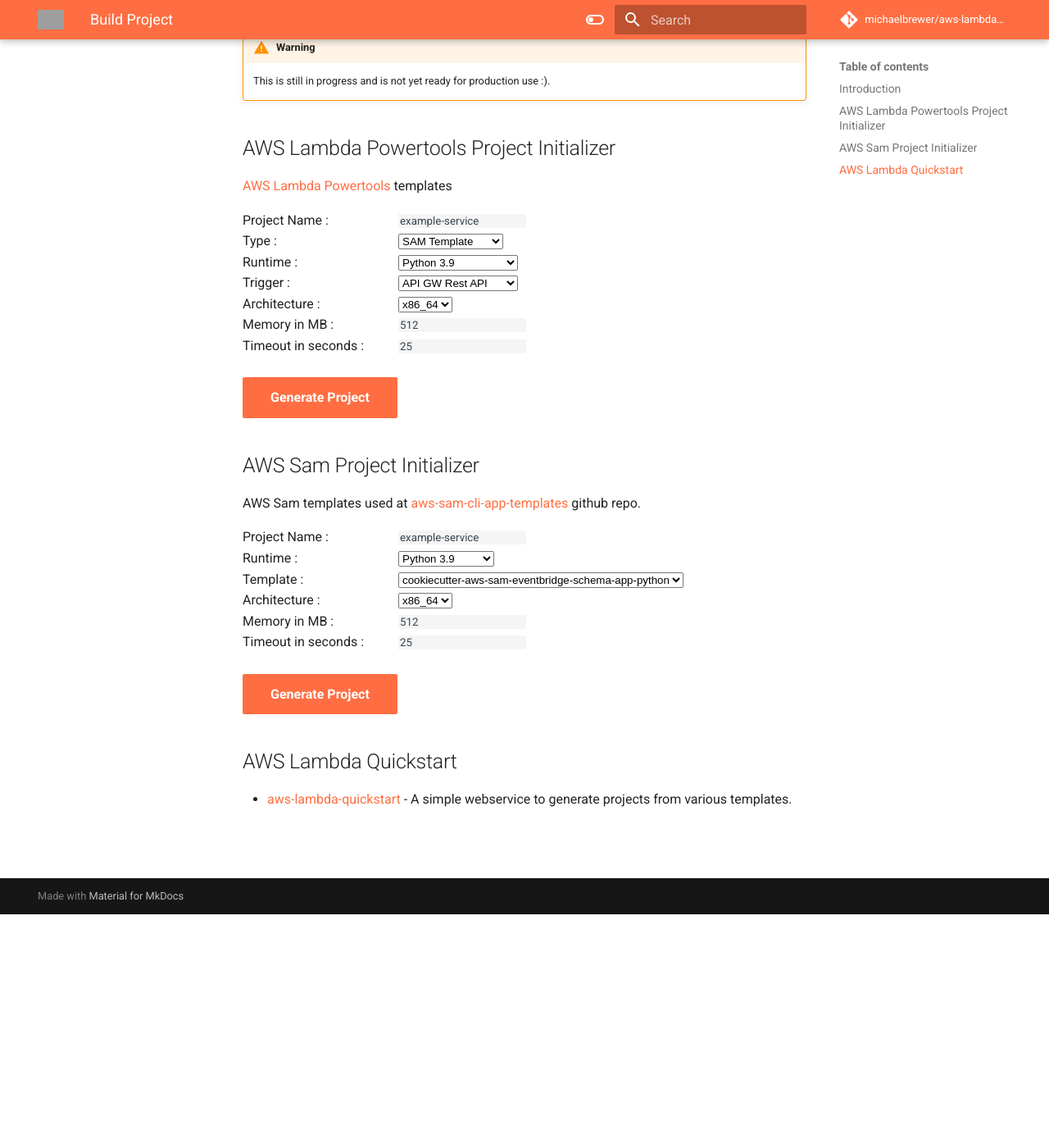
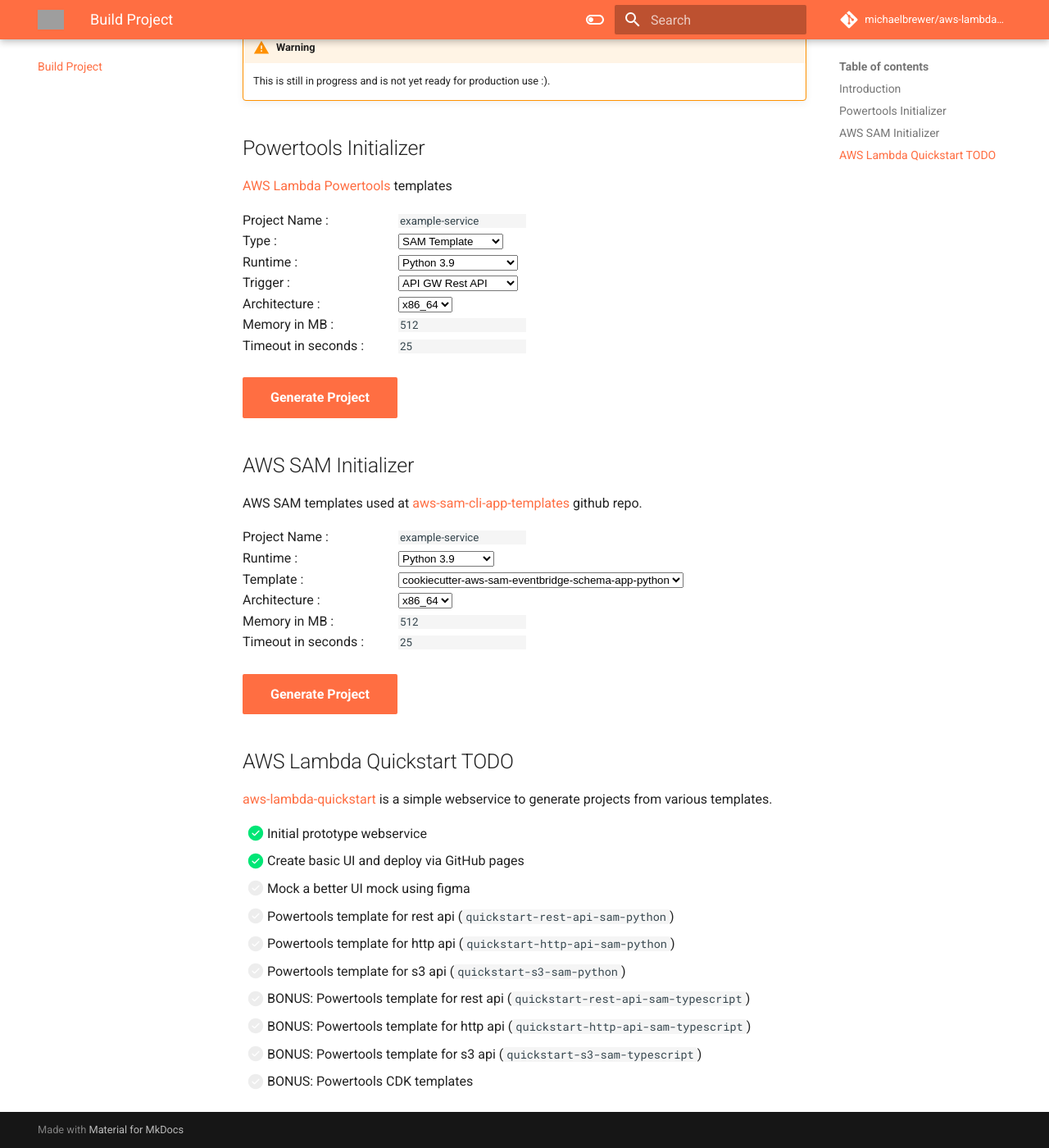
Before and after one commit to michaelbrewer/aws-lambda-events, an MkDocs documentation site: the page built from docs/build-project.md, in a window 1280 px wide and 1400 px high, scrolled down 285 px. Shown: the whole window at 82% size. Built offline with MkDocs 1.6.1 and Material for MkDocs 9.7.7, drawn with Linux system fonts in a browser that asks for light colours; comment, search, counter and statistics services are not loaded; grey boxes are pictures that could not be loaded.

Commit message:
chore(build-project): add to official menu

```diff
--- a/docs/build-project.md
+++ b/docs/build-project.md
@@ -2,7 +2,7 @@
 
 ## Introduction
 
-A simple tool to generate a starter project based on a template.
+A simple tool to generate a starter project based on cookiecutter templates.
 
 !!!WARNING
     This is still in progress and is not yet ready for production use :).
@@ -136,7 +136,7 @@
 }
 </style>
 
-## AWS Lambda Powertools Project Initializer
+## Powertools Initializer
 
 [AWS Lambda Powertools](https://awslabs.github.io/aws-lambda-powertools-python/latest/) templates
 
@@ -173,9 +173,9 @@
   <br/><a href="#" onclick="javascript:buildProject(document.getElementById('buildProjectForm'), 'project.zip')" class="md-button md-button--primary">Generate Project</a>
 </form>
 
-## AWS Sam Project Initializer
+## AWS SAM Initializer
 
-AWS Sam templates used at [aws-sam-cli-app-templates](https://github.com/aws/aws-sam-cli-app-templates) github repo.
+AWS SAM templates used at [aws-sam-cli-app-templates](https://github.com/aws/aws-sam-cli-app-templates) github repo.
 
 <form id="buildSamProjectForm">
   <input name="type" type="hidden" value="sam"/>
@@ -213,6 +213,17 @@
 runtimeChange();
 </script>
 
-## AWS Lambda Quickstart
+## AWS Lambda Quickstart TODO
 
-- [aws-lambda-quickstart](https://github.com/michaelbrewer/aws-lambda-quickstart) - A simple webservice to generate projects from various templates.
+[aws-lambda-quickstart](https://github.com/michaelbrewer/aws-lambda-quickstart) is a simple webservice to generate projects from various templates.
+
+- [X] Initial prototype webservice
+- [X] Create basic UI and deploy via GitHub pages
+- [ ] Mock a better UI mock using figma
+- [ ] Powertools template for rest api (`quickstart-rest-api-sam-python`)
+- [ ] Powertools template for http api (`quickstart-http-api-sam-python`)
+- [ ] Powertools template for s3 api (`quickstart-s3-sam-python`)
+- [ ] BONUS: Powertools template for rest api (`quickstart-rest-api-sam-typescript`)
+- [ ] BONUS: Powertools template for http api (`quickstart-http-api-sam-typescript`)
+- [ ] BONUS: Powertools template for s3 api (`quickstart-s3-sam-typescript`)
+- [ ] BONUS: Powertools CDK templates
--- a/mkdocs.yml
+++ b/mkdocs.yml
@@ -102,3 +102,4 @@
     - sns.md
     - sqs.md
     - work-mail.md
+  - build-project.md
```
